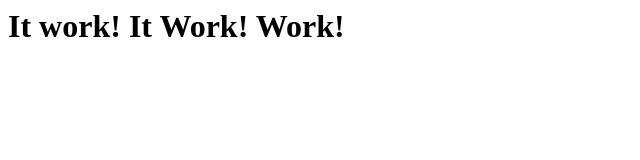
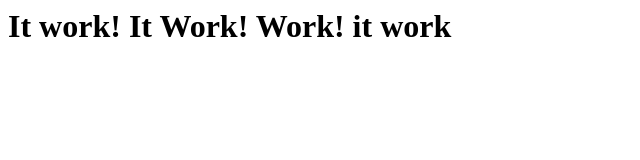
Before and after one commit to hwaprk97/test, a plain HTML site: page index.html in a window 1280 px wide. Shown: the whole page, without its empty margins (0-640 px from the left). Drawn offline with Linux system fonts and the light colour scheme.

Commit message:
Update index.html

```diff
--- a/index.html
+++ b/index.html
@@ -1 +1 @@
-<html><body><h1>It work! It Work! Work!</h1></body></html>
+<html><body><h1>It work! It Work! Work! it work</h1></body></html>
```
